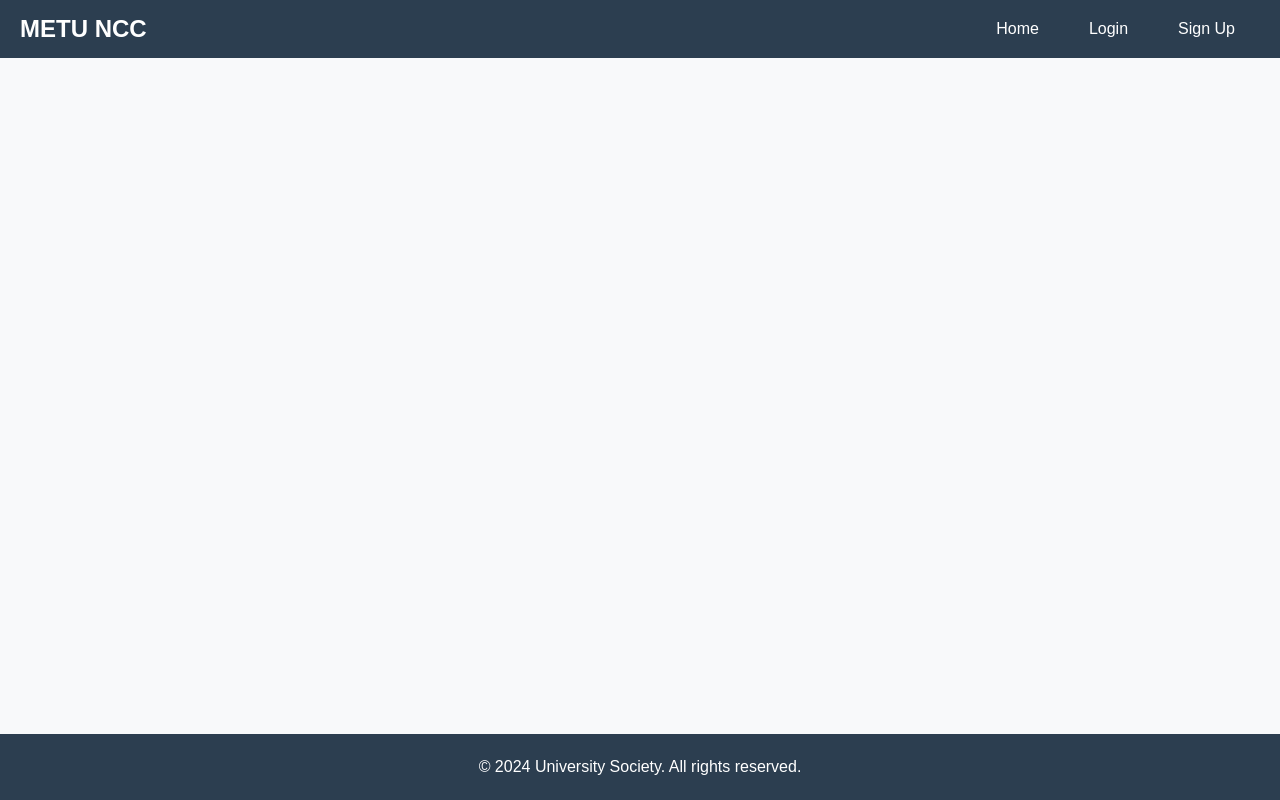
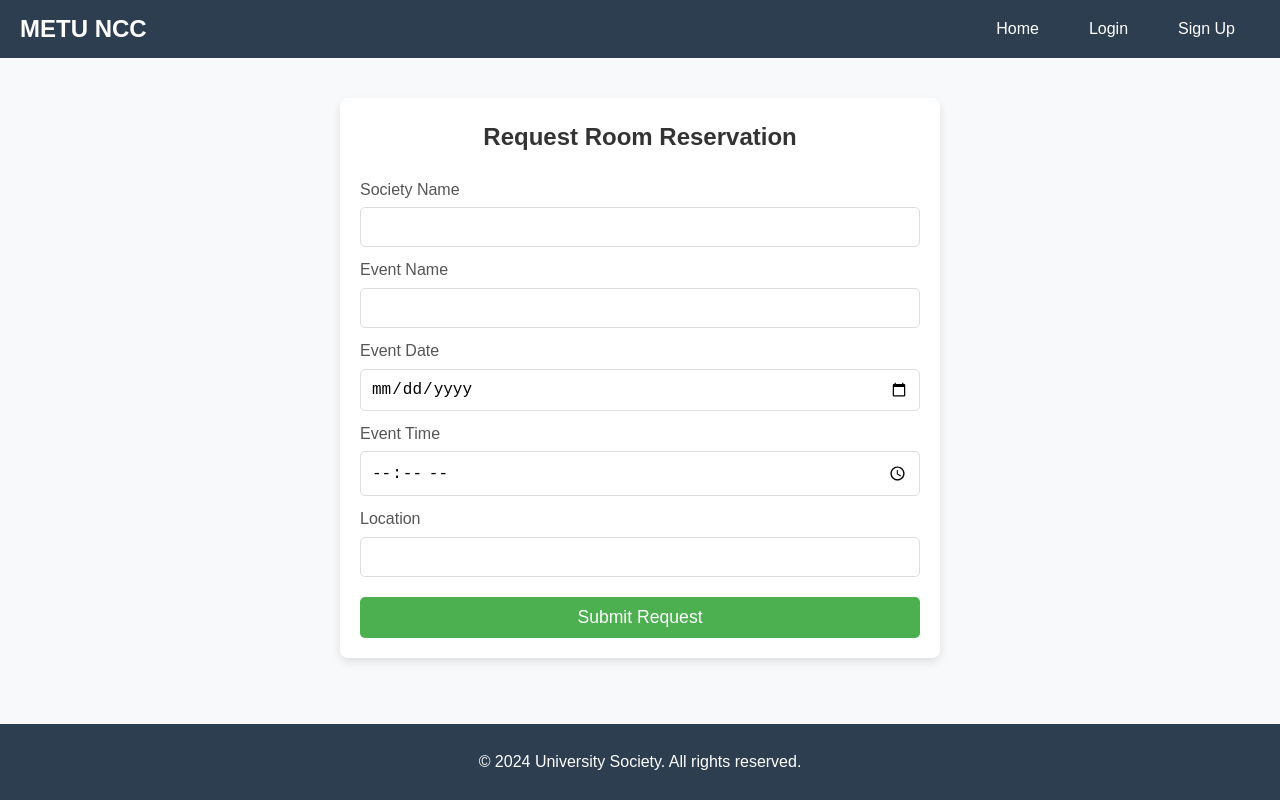
Before and after one commit to cagatay-goz/society-app-client, a React (Create React App) app: page /bookingForm in a window 1280 px wide. Built offline with nearby package versions, Linux system fonts and the light colour scheme.

Commit message:
Readme.md

```diff
--- a/src/App.js
+++ b/src/App.js
@@ -6,6 +6,10 @@ import Dashboard from "./Dashboard/Dashboard";
 import SocietyPage from "./Society/SocietyPage";
 import Header from './Common/Header';
 import Footer from './Common/Footer';
+import BookingForm from "./Society/BookingForm";
+import AdminPage from "./Society/AdminPage";
+import AnnouncementForm from "./Society/AnnouncementForm";
+import EditEvent from "./Society/EditEvent";
 
 function App() {
     return (
@@ -14,10 +18,14 @@ function App() {
             <Header />
             <div className="main-content">
                 <Routes>
+                    <Route path="/" element={<Dashboard />} />
                     <Route path="/login" element={<Login />} />
                     <Route path="/signup" element={<Signup />} />
-                    <Route path="/" element={<Dashboard />} />
                     <Route path="/society/:id" element={<SocietyPage />} />
+                    <Route path="/bookingForm" element={<BookingForm />} />
+                    <Route path="/admin" element={<AdminPage />} />
+                    <Route path="/announcementForm" element={<AnnouncementForm />} />
+                    <Route path="/society/:id/edit-event/:eventId" element={<EditEvent />} /> {}
                 </Routes>
             </div>
             <Footer />
--- /dev/null
+++ b/src/Society/BookingForm.css
@@ -0,0 +1,46 @@
+.booking-form {
+    max-width: 600px;
+    margin: 20px auto;
+    background-color: white;
+    padding: 20px;
+    border-radius: 8px;
+    box-shadow: 0 4px 8px rgba(0, 0, 0, 0.1);
+}
+
+.booking-form h2 {
+    text-align: center;
+    color: #333;
+    margin-bottom: 20px;
+}
+
+label {
+    font-size: 1rem;
+    color: #555;
+    margin-top: 10px;
+    display: block;
+}
+
+input {
+    width: 100%;
+    padding: 10px;
+    font-size: 1rem;
+    margin-top: 5px;
+    border: 1px solid #ddd;
+    border-radius: 5px;
+}
+
+button {
+    background-color: #4caf50;
+    color: white;
+    padding: 10px 20px;
+    border: none;
+    border-radius: 5px;
+    font-size: 1.1rem;
+    margin-top: 20px;
+    cursor: pointer;
+    width: 100%;
+}
+
+button:hover {
+    background-color: #388e3c;
+}
--- /dev/null
+++ b/src/Society/BookingForm.js
@@ -0,0 +1,71 @@
+import React, { useState } from "react";
+import "./BookingForm.css";
+
+function BookingForm() {
+    const [formData, setFormData] = useState({
+        societyName: "",
+        eventName: "",
+        eventDate: "",
+        eventTime: "",
+        location: "",
+    });
+
+    const handleChange = (e) => {
+        setFormData({
+            ...formData,
+            [e.target.name]: e.target.value,
+        });
+    };
+
+    const handleSubmit = (e) => {
+        e.preventDefault();
+        console.log("Booking request submitted:", formData);
+        // continue:  send the request to the admin
+    };
+
+    return (
+        <div className="booking-form">
+            <h2>Request Room Reservation</h2>
+            <form onSubmit={handleSubmit}>
+                <label>Society Name</label>
+                <input
+                    type="text"
+                    name="societyName"
+                    value={formData.societyName}
+                    onChange={handleChange}
+                />
+                <label>Event Name</label>
+                <input
+                    type="text"
+                    name="eventName"
+                    value={formData.eventName}
+                    onChange={handleChange}
+                />
+                <label>Event Date</label>
+                <input
+                    type="date"
+                    name="eventDate"
+                    value={formData.eventDate}
+                    onChange={handleChange}
+                />
+                <label>Event Time</label>
+                <input
+                    type="time"
+                    name="eventTime"
+                    value={formData.eventTime}
+                    onChange={handleChange}
+                />
+                <label>Location</label>
+                <input
+                    type="text"
+                    name="location"
+                    value={formData.location}
+                    onChange={handleChange}
+                />
+                <button type="submit">Submit Request</button>
+            </form>
+        </div>
+    );
+}
+
+export default BookingForm;
```
